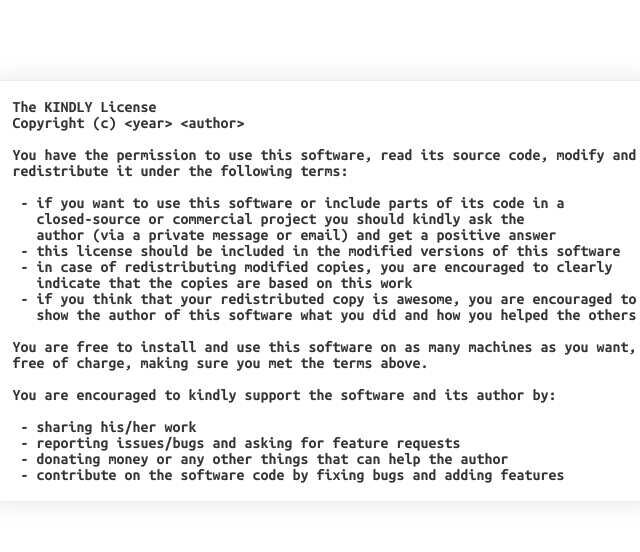
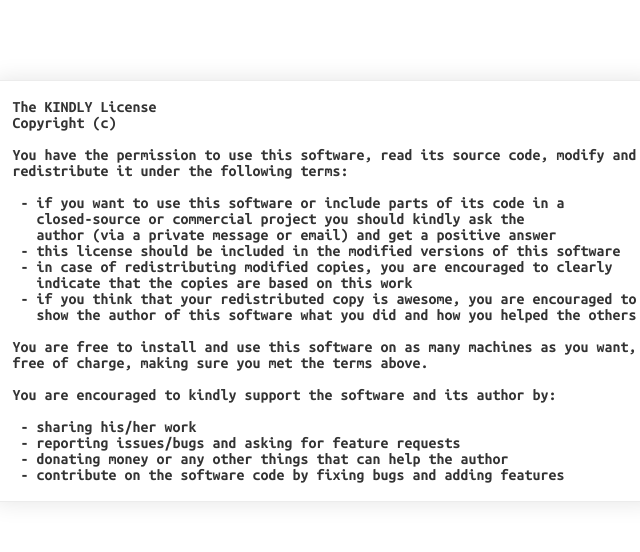
Before and after one commit to IonicaBizau/kindly-license, a website: page index.html in a window 1280 px wide. Shown: the top 552 px of the page, 315-955 px from the left. Drawn offline with nearby package versions, Linux system fonts and the light colour scheme; a script that the page names is missing; some icons are missing.

Commit message:
Generated index.html

```diff
--- a/index.html
+++ b/index.html
@@ -45,7 +45,7 @@
     </head>
     <body>
         <pre id="license">The KINDLY License
-Copyright (c) &lt;year&gt; &lt;author&gt;
+Copyright (c) <year> <author>
 
 You have the permission to use this software, read its source code, modify and
 redistribute it under the following terms:
@@ -67,7 +67,8 @@ You are encouraged to kindly support the software and its author by:
  - sharing his/her work
  - reporting issues/bugs and asking for feature requests
  - donating money or any other things that can help the author
- - contribute on the software code by fixing bugs and adding features</pre>
+ - contribute on the software code by fixing bugs and adding features
+</pre>
         <script type="text/javascript">
             (function () {
                 var pre = document.getElementById("license")
```
